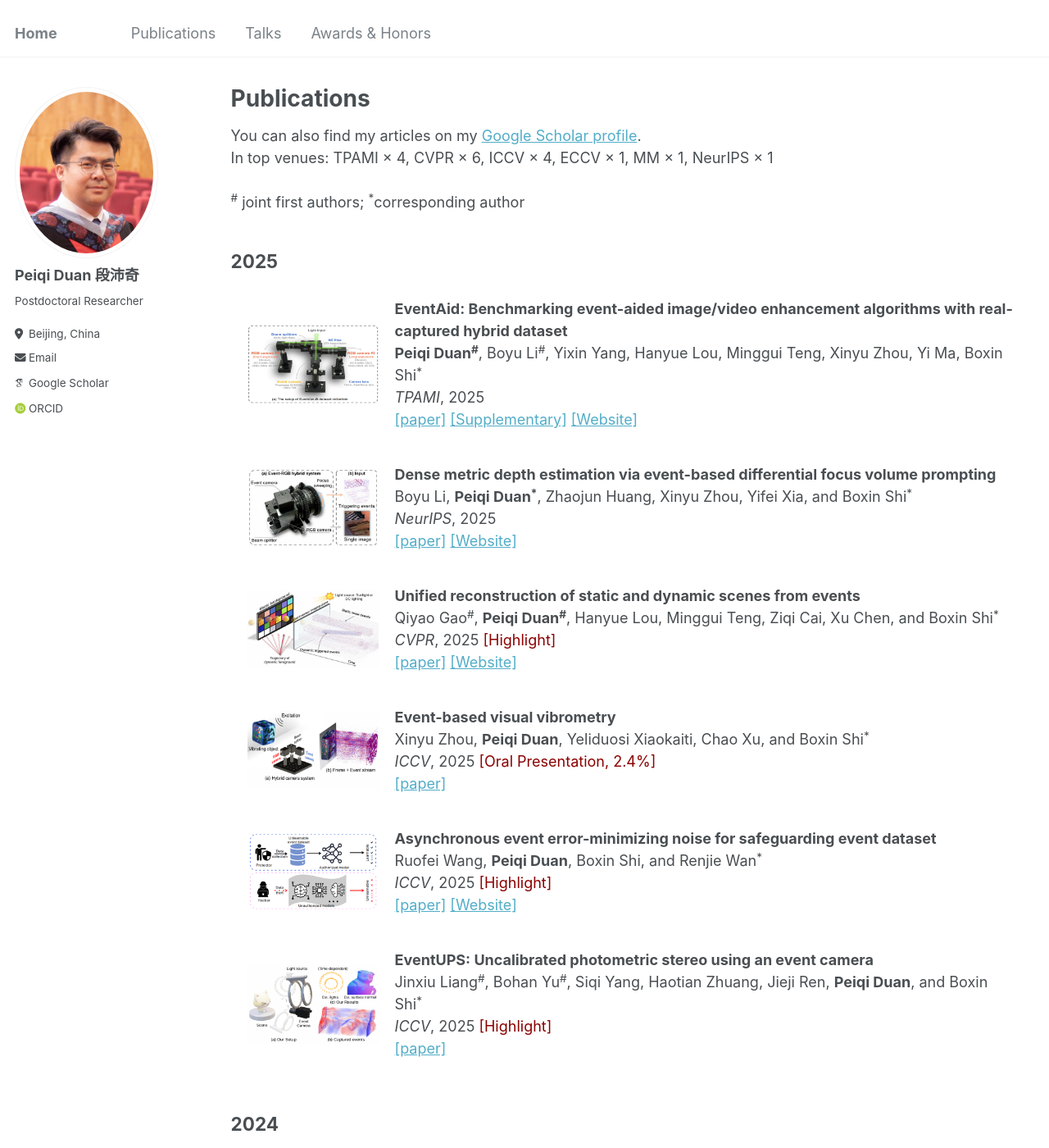
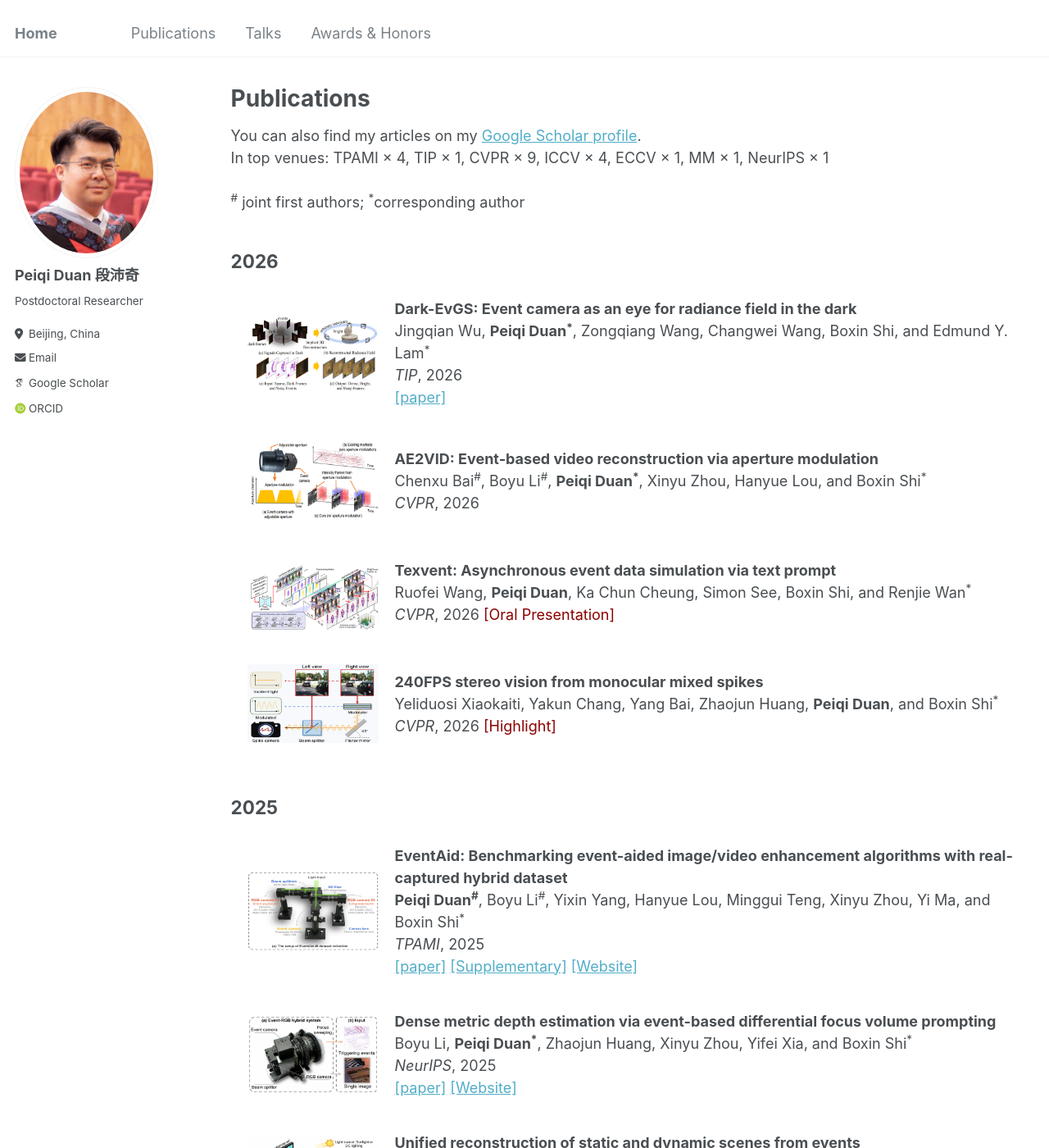
Before and after one commit to peiqi-duan/peiqi-duan.github.io, a Jekyll site: the page built from _pages/publications.md, in a window 1280 px wide and 1400 px high. Shown: the whole window at 82% size. Built offline with Jekyll 4.4.1, drawn with Linux system fonts in a browser that asks for light colours; some web fonts are replaced.

Commit message:
Update publications.md

```diff
--- a/_pages/publications.md
+++ b/_pages/publications.md
@@ -6,8 +6,67 @@ author_profile: true
 ---
 
 You can also find my articles on my <a href="{{site.author.googlescholar}}">Google Scholar profile</a>.<br>
-In top venues: TPAMI × 4, CVPR × 6, ICCV × 4, ECCV × 1, MM × 1, NeurIPS × 1<br><br>
+In top venues: TPAMI × 4, TIP × 1, CVPR × 9, ICCV × 4, ECCV × 1, MM × 1, NeurIPS × 1<br><br>
 <sup>#</sup> joint first authors; <sup>*</sup>corresponding author
+
+<h2><span>2026</span></h2>
+  <div class="flex-row" onmouseout="par2net_stop()" onmouseover="par2net_start()">
+    <div class="image-container">
+      <img src="../images/Dark-evGS.png" width="160" alt="Image">
+    </div>
+    <div class="text-container">
+      <papertitle>Dark-EvGS: Event camera as an eye for radiance field in the dark</papertitle>
+      <br>
+      Jingqian Wu, <strong>Peiqi Duan<sup>*</sup></strong>, Zongqiang Wang, Changwei Wang, Boxin Shi, and Edmund Y. Lam<sup>*</sup>
+      <br>
+      <em>TIP</em>, 2026
+      <br>
+      <a href="https://ieeexplore.ieee.org/document/11449405">[paper]</a>
+    </div>
+  </div>
+
+  <div class="flex-row" onmouseout="par2net_stop()" onmouseover="par2net_start()">
+    <div class="image-container">
+      <img src="../images/AE2VID.png" width="160" alt="Image">
+    </div>
+    <div class="text-container">
+      <papertitle>AE2VID: Event-based video reconstruction via aperture modulation</papertitle>
+      <br>
+      Chenxu Bai<sup>#</sup>, Boyu Li<sup>#</sup>, <strong>Peiqi Duan<sup>*</sup></strong>, Xinyu Zhou, Hanyue Lou, and Boxin Shi<sup>*</sup>
+      <br>
+      <em>CVPR</em>, 2026
+      <br>
+    </div>
+  </div>
+
+  <div class="flex-row" onmouseout="par2net_stop()" onmouseover="par2net_start()">
+    <div class="image-container">
+      <img src="../images/textevent.png" width="160" alt="Image">
+    </div>
+    <div class="text-container">
+      <papertitle>Texvent: Asynchronous event data simulation via text prompt</papertitle>
+      <br>
+      Ruofei Wang, <strong>Peiqi Duan</strong>, Ka Chun Cheung, Simon See, Boxin Shi, and Renjie Wan<sup>*</sup>
+      <br>
+      <em>CVPR</em>, 2026 <span style="color:#8B0000">[Oral Presentation]</span>
+      <br>
+    </div>
+  </div>
+
+  <div class="flex-row" onmouseout="par2net_stop()" onmouseover="par2net_start()">
+    <div class="image-container">
+      <img src="../images/SpikeStereo.png" width="160" alt="Image">
+    </div>
+    <div class="text-container">
+      <papertitle>240FPS stereo vision from monocular mixed spikes</papertitle>
+      <br>
+      Yeliduosi Xiaokaiti, Yakun Chang, Yang Bai, Zhaojun Huang, <strong>Peiqi Duan</strong>, and Boxin Shi<sup>*</sup>
+      <br>
+      <em>CVPR</em>, 2026 <span style="color:#8B0000">[Highlight]</span>
+      <br>
+    </div>
+  </div>
+
 
 <h2><span>2025</span></h2>
   <div class="flex-row" onmouseout="par2net_stop()" onmouseover="par2net_start()">
@@ -17,7 +76,7 @@ In top venues: TPAMI × 4, CVPR × 6, ICCV × 4, ECCV × 1, MM × 1, NeurIPS ×
     <div class="text-container">
       <papertitle>EventAid: Benchmarking event-aided image/video enhancement algorithms with real-captured hybrid dataset</papertitle>
       <br>
-      <strong>Peiqi Duan<sup>#</sup></strong>, Boyu Li<sup>#</sup>, Yixin Yang, Hanyue Lou, Minggui Teng, Xinyu Zhou, Yi Ma, Boxin Shi<sup>*</sup>
+      <strong>Peiqi Duan<sup>#</sup></strong>, Boyu Li<sup>#</sup>, Yixin Yang, Hanyue Lou, Minggui Teng, Xinyu Zhou, Yi Ma, and Boxin Shi<sup>*</sup>
       <br>
       <em>TPAMI</em>, 2025
       <br>
```
